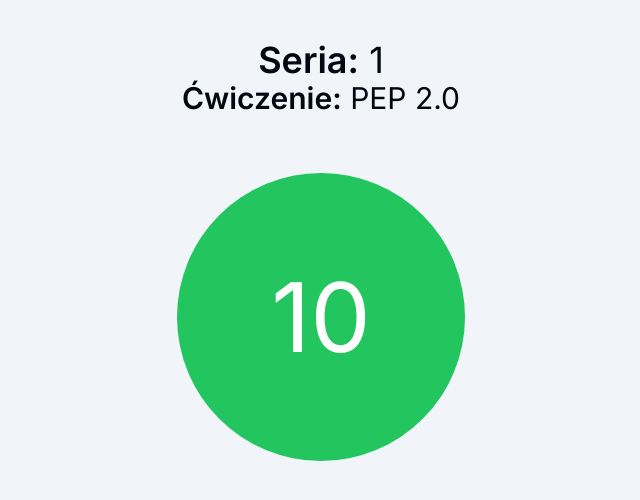
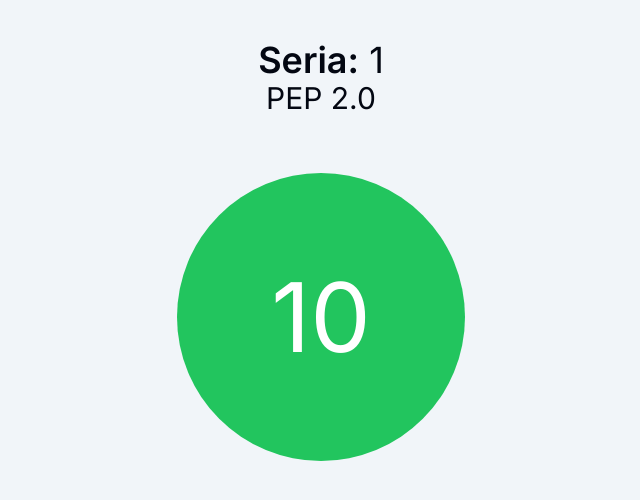
Before and after one commit to LukaszSlowik/drenaz, a Next.js app: page / in a window 1280 px wide. Shown: the top 500 px of the page, without its empty margins (319-959 px from the left). Built offline with nearby package versions, Linux system fonts and the light colour scheme.

Commit message:
first commit

```diff
--- a/app/components/Counter.tsx
+++ b/app/components/Counter.tsx
@@ -54,9 +54,7 @@ const Counter = (props: Props) => {
         <p className="text-4xl text-center">
           <span className="font-semibold ">Seria:</span> <span>{serie}</span>
         </p>
-        <p className="text-3xl text-center">
-          <span className="font-semibold ">Ćwiczenie:</span> {typeOfExcercise}
-        </p>
+        <p className="text-3xl text-center">{typeOfExcercise}</p>
       </div>
       <div className="flex   flex-1 w-full h-full relative">
         <button
@@ -72,8 +70,9 @@ const Counter = (props: Props) => {
             <span className="text-4xl text-center">Koniec {`:)`}</span>
           ) : (
             <span
-              className={cn()
-              // rotate === 1 && "animate-[rotate-360_1s_ease-in-out]"
+              className={
+                cn()
+                // rotate === 1 && "animate-[rotate-360_1s_ease-in-out]"
               }
             >
               {" "}
```
